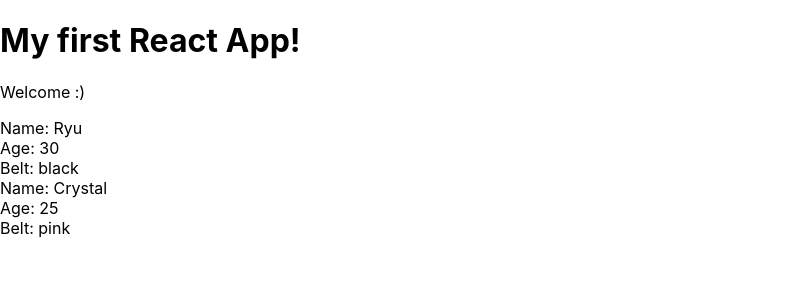
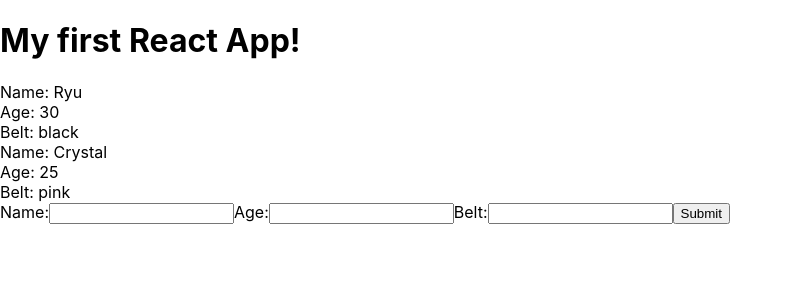
Before and after one commit to davehdez9/React-Redux, a React (Create React App) app in the folder myapp/: page / in a window 1280 px wide. Shown: the top 300 px of the page, without its empty margins (0-793 px from the left). Built offline with nearby package versions, Linux system fonts and the light colour scheme.

Commit message:
Form revisited

```diff
--- /dev/null
+++ b/myapp/src/AddNinja.js
@@ -0,0 +1,35 @@
+import React, { Component } from 'react';
+
+class AddNinja extends Component {
+  state = {
+    name: null,
+    age: null,
+    belt: null
+  };
+  handleChange = e => {
+    this.setState({
+      [e.target.id]: e.target.value
+    });
+  };
+  handleSubmit = e => {
+    e.preventDefault();
+    console.log(this.state);
+  };
+  render() {
+    return (
+      <div>
+        <form onSubmit={this.handleSubmit}>
+          <label htmlFor="name">Name:</label>
+          <input type="text" id="name" onChange={this.handleChange} />
+          <label htmlFor="name">Age:</label>
+          <input type="text" id="age" onChange={this.handleChange} />
+          <label htmlFor="name">Belt:</label>
+          <input type="text" id="belt" onChange={this.handleChange} />
+          <button>Submit</button>
+        </form>
+      </div>
+    );
+  }
+}
+
+export default AddNinja;
--- a/myapp/src/App.js
+++ b/myapp/src/App.js
@@ -1,5 +1,6 @@
 import React, { Component } from 'react';
 import Ninjas from './Ninjas';
+import AddNinja from './AddNinja';
 
 class App extends Component {
   state = {
@@ -11,10 +12,10 @@
   };
   render() {
     return (
-      <div>
+      <div className="App">
         <h1>My first React App!</h1>
-        <p>Welcome :)</p>
         <Ninjas ninjas={this.state.ninjas} />
+        <AddNinja />
       </div>
     );
   }
```
